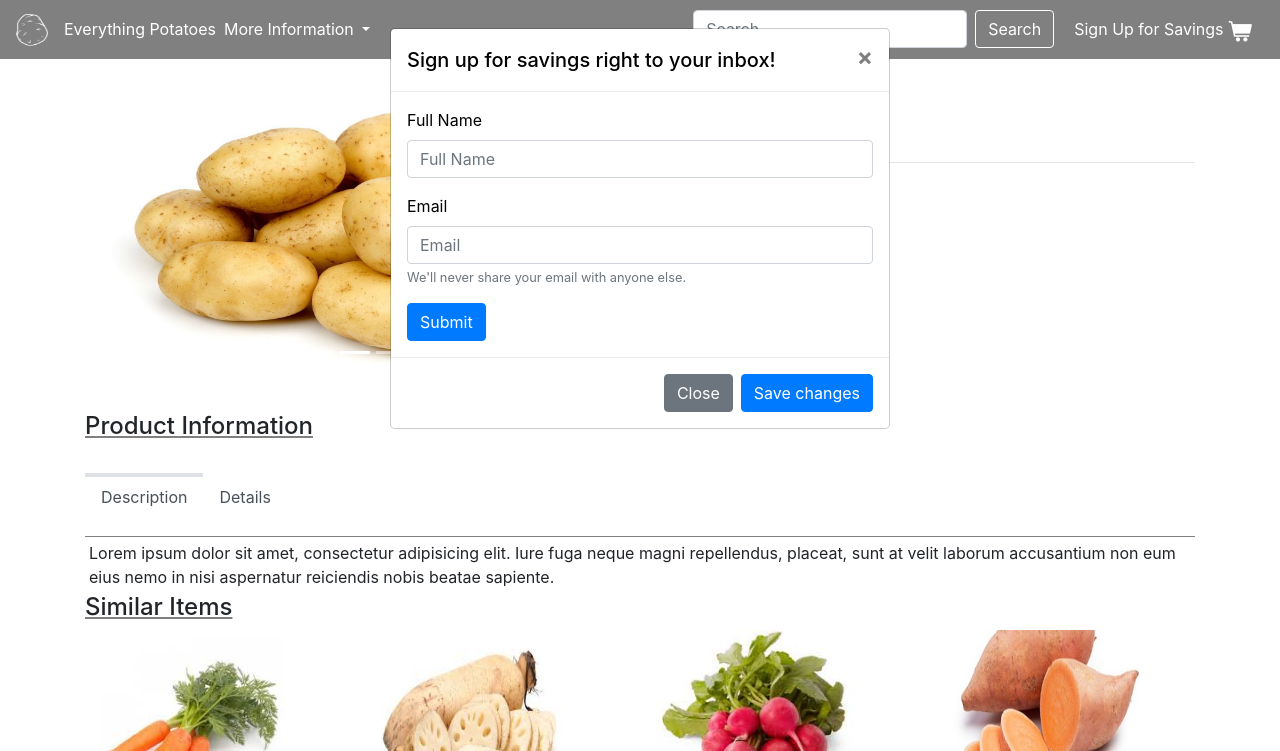
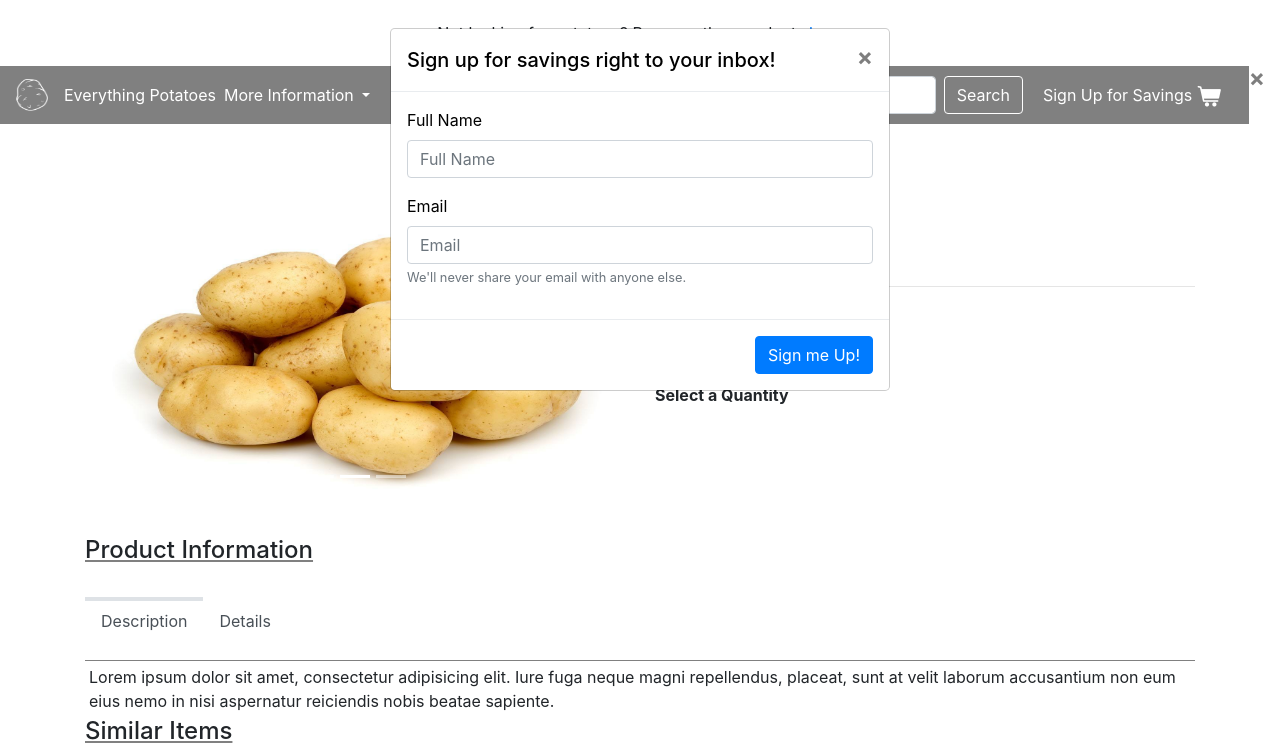
Before and after one commit to jmesias3/ecommerce, a plain HTML site: page index.html in a window 1280 px wide. Both pictures are taken after a click on the button "Sign Up for Savings". Shown: the top 751 px of the page. Drawn offline with nearby package versions, Linux system fonts and the light colour scheme; files whose address does not match are found by name.

Commit message:
adds alert

```diff
--- a/ecommerce.js
+++ b/ecommerce.js
@@ -0,0 +1,19 @@
+// display
+function onLoadFunction() {
+    show("#loadAlert");
+}
+
+
+//modal alert
+$("#modalSubmit").click(function(){
+
+    // Get input value and save to variable
+    var Name = $("#fullName").val();
+
+    //
+    if (Name === "") {
+
+
+    }
+
+});
--- a/index.html
+++ b/index.html
@@ -12,22 +12,16 @@
     <link rel="stylesheet" href="style.css">
 </head>
   <body>
-    <!-- navbar -->
-    <!-- <nav class="navbar fixed-top nav-bg justify-content-between">
-        <a class="navbar-brand">
-            <img class="logo" src="/Users/jordanmesias/Desktop/UX:UI Bootcamp/Homework/ecommerce/Images/logo.png" alt="potato logo">
-        </a>
-        <span class="navbar-text">
-                Everything Potatoes
-        </span>
-        <form class="form-inline">
-            <input class="form-control mr-sm-2" type="search" placeholder="Search" aria-label="Search">
-            <button class="btn btn-outline-success my-2 my-sm-0" type="submit">Search</button>
-        </form>
-    </nav> -->
+    <!-- alert -->
+    <div class="loadAlert container-fluid">
+        <p>Not looking for potatoes? Browse other products <a href="#">here</a></p>
+        <button type="button" class="close" aria-label="Close">
+            <span aria-hidden="true">&times;</span>
+        </button>
+    </div>
 
     <!-- navbar -->
-    <nav class="navbar navbar-expand-lg fixed-top ">
+    <nav class="navbar navbar-expand-lg  ">
         <a class="navbar-brand" href="#">
             <img class="logo" src="/Users/jordanmesias/Desktop/UX:UI Bootcamp/Homework/ecommerce/Images/logo.png" alt="potato logo">
         </a>
@@ -81,7 +75,7 @@
                             <div class="modal-body">
                                 <form>
                                     <div class="form-group">
-                                        <label class="label-copy" for="exampleInputEmail1">Full Name</label>
+                                        <label class="label-copy" id="fullName" for="exampleInputEmail1">Full Name</label>
                                         <input type="email" class="form-control" id="exampleInputEmail1" aria-describedby="emailHelp" placeholder="Full Name">
 
                                     </div>
@@ -90,12 +84,11 @@
                                         <input type="email" class="form-control" id="exampleInputEmail1" aria-describedby="emailHelp" placeholder="Email">
                                         <small id="emailHelp" class="form-text text-muted">We'll never share your email with anyone else.</small>
                                     </div>
-                                    <button type="submit" class="btn btn-primary">Submit</button>
                                 </form>
                             </div>
                             <div class="modal-footer">
-                            <button type="button" class="btn btn-secondary" data-dismiss="modal">Close</button>
-                            <button type="button" class="btn btn-primary">Save changes</button>
+                            <!-- <button type="button" class="btn btn-secondary" data-dismiss="modal">Close</button> -->
+                            <button type="button" id="modalSubmit" class="btn btn-primary">Sign me Up!</button>
                             </div>
                         </div>
                         </div>
--- a/style.css
+++ b/style.css
@@ -111,3 +111,12 @@ h5#exampleModalLongTitle {
 .label-copy {
     color: black;
 }
+
+.loadAlert {
+    justify-content: center
+}
+.loadAlert p {
+    margin: 1.3rem 0;
+    align-content: center;
+    text-align: center;
+}
```
